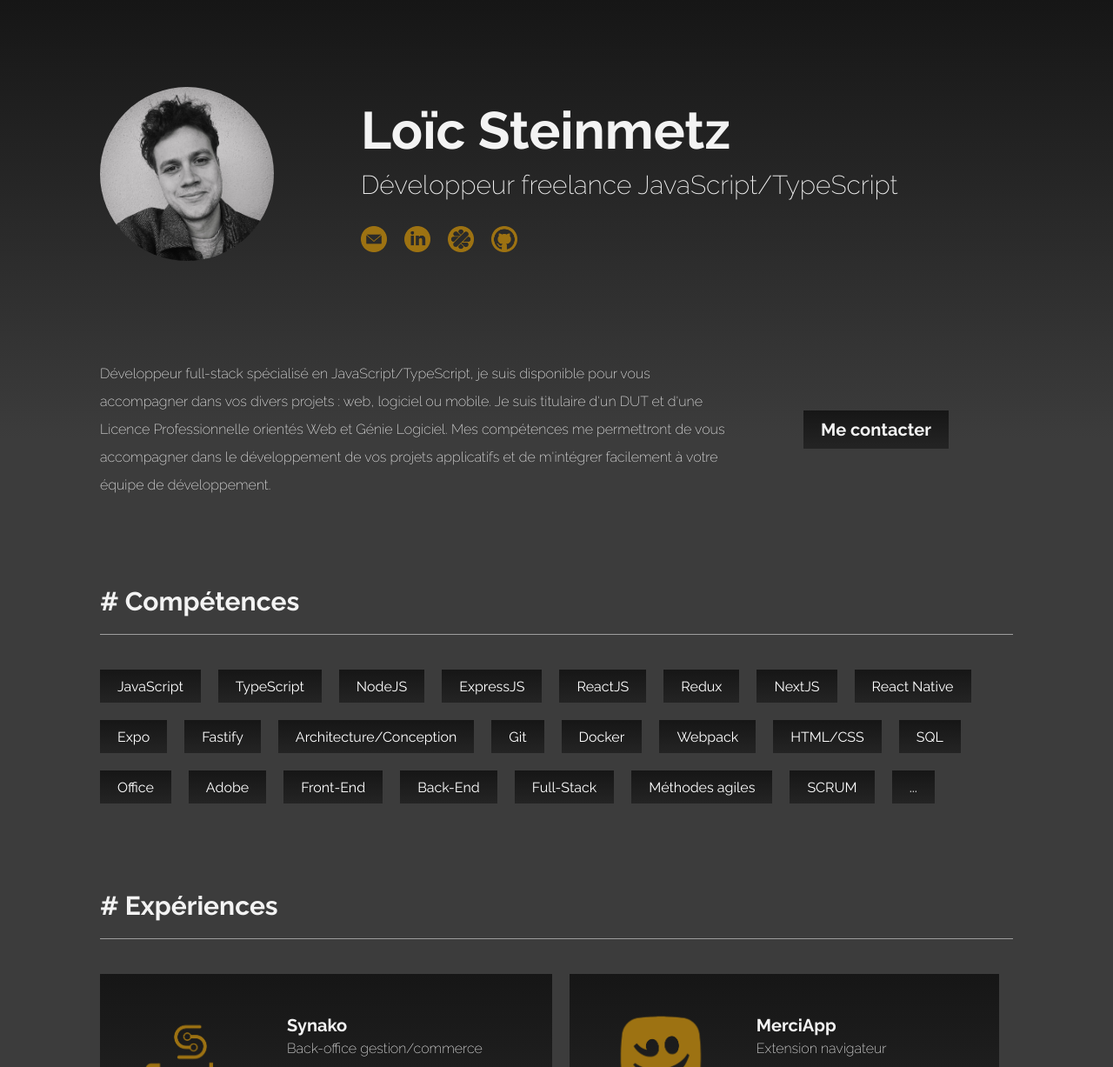
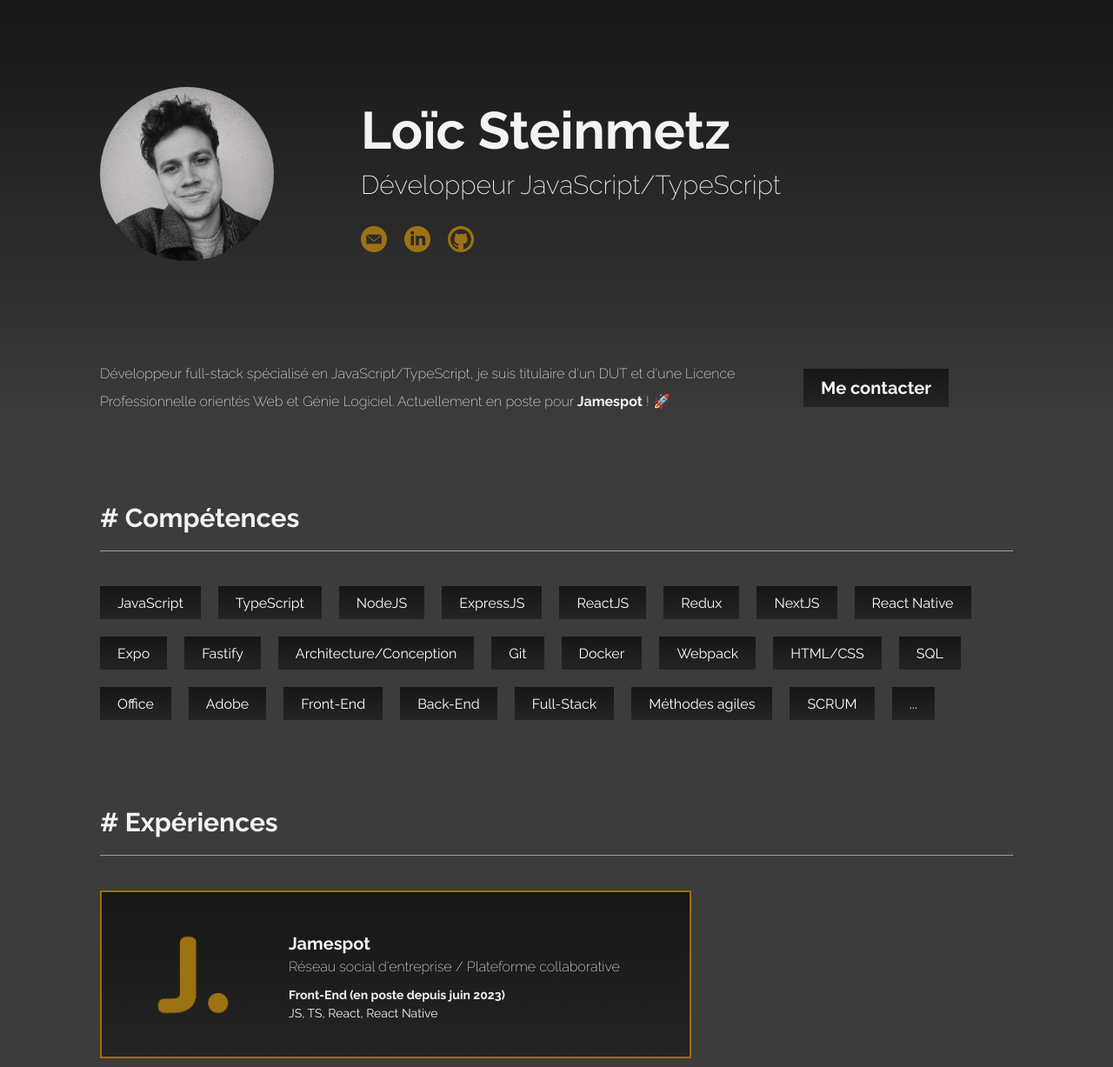
Before and after one commit to loicsteinmetz/loicsteinmetz.github.io, a plain HTML site: page index.html in a window 1280 px wide. Shown: the top 1227 px of the page at 87% size. Drawn offline with Linux system fonts and the light colour scheme.

Commit message:
Update Jamespot

```diff
--- a/index.html
+++ b/index.html
@@ -6,7 +6,7 @@
   <meta http-equiv="X-UA-Compatible" content="IE=edge">
   <meta name="viewport" content="width=device-width, initial-scale=1.0">
 
-  <title>Loïc Steinmetz | Développeur freelance</title>
+  <title>Loïc Steinmetz | Développeur JavaScript/TypeScript</title>
 
   <link rel="preconnect" href="https://fonts.googleapis.com">
   <link rel="preconnect" href="https://fonts.gstatic.com" crossorigin>
@@ -35,11 +35,11 @@
       </div>
       <div id="brand">
         <h1>Loïc Steinmetz</h1>
-        <h2>Développeur freelance JavaScript/TypeScript <span>_</span></h2>
+        <h2>Développeur JavaScript/TypeScript <span>_</span></h2>
         <div id="networks">
           <a href="mailto:loic.steinmetz@outlook.fr" target="_blank" ><div id="network"><img src="img/email.png" alt="Email"/></div></a>
           <a href="https://www.linkedin.com/in/loic-steinmetz/" target="_blank"><div id="network"><img src="img/linkedin.png" alt="LinkedIn"/></div></a>
-          <a href="https://www.malt.fr/profile/loicsteinmetz" target="_blank"><div id="network"><img src="img/malt.png" alt="Malt"/></div></a>
+          <!--<a href="https://www.malt.fr/profile/loicsteinmetz" target="_blank"><div id="network"><img src="img/malt.png" alt="Malt"/></div></a>-->
           <a href="https://github.com/loicsteinmetz" target="_blank"><div id="network"><img src="img/github.png" alt="Github"/></div></a>
         </div>
       </div>
@@ -48,8 +48,10 @@
 
   <section id="intro">
     <p>
-      Développeur full-stack spécialisé en JavaScript/TypeScript, je suis disponible pour vous accompagner dans vos divers projets : web, logiciel ou mobile.
-      Je suis titulaire d'un DUT et d'une Licence Professionnelle orientés Web et Génie Logiciel. Mes compétences me permettront de vous accompagner dans le développement de vos projets applicatifs et de m'intégrer facilement à votre équipe de développement.
+      Développeur full-stack spécialisé en JavaScript/TypeScript, je suis titulaire d'un DUT et d'une Licence Professionnelle orientés Web et Génie Logiciel.
+      Actuellement en poste pour <strong><a href="https://www.fr.jamespot.com/" target="_blank">Jamespot</a></strong> ! 🚀
+      <!--Développeur full-stack spécialisé en JavaScript/TypeScript, je suis disponible pour vous accompagner dans vos divers projets : web, logiciel ou mobile.
+      Je suis titulaire d'un DUT et d'une Licence Professionnelle orientés Web et Génie Logiciel. Mes compétences me permettront de vous accompagner dans le développement de vos projets applicatifs et de m'intégrer facilement à votre équipe de développement.-->
     </p>
     <div>
       <button class="contact-btn">Me contacter</button>
@@ -89,6 +91,17 @@
   <section id="experiences">
     <h3># Expériences</h3>
     <div id="experiences-list">
+      <div class="experience current-experience">
+        <div class="experience-image">
+          <img src="img/jamespot.png" alt="Synako" />
+        </div>
+        <div class="exprerience-infos">
+          <p class="experience-title">Jamespot</p>
+          <p class="experience-description">Réseau social d'entreprise / Plateforme collaborative</p>
+          <p class="experience-type">Front-End (en poste depuis juin 2023)</p>
+          <p class="experience-skills">JS, TS, React, React Native</p>
+        </div>
+      </div>
       <div class="experience">
         <div class="experience-image">
           <img src="img/synako.png" alt="Synako" />
@@ -216,7 +229,7 @@
     <div id="networks">
       <a href="mailto:loic.steinmetz@outlook.fr" target="_blank" ><div id="network"><img src="img/email.png" alt="Email"/></div></a>
       <a href="https://www.linkedin.com/in/loic-steinmetz/" target="_blank"><div id="network"><img src="img/linkedin.png" alt="LinkedIn"/></div></a>
-      <a href="https://www.malt.fr/profile/loicsteinmetz" target="_blank"><div id="network"><img src="img/malt.png" alt="Malt"/></div></a>
+      <!--<a href="https://www.malt.fr/profile/loicsteinmetz" target="_blank"><div id="network"><img src="img/malt.png" alt="Malt"/></div></a>-->
       <a href="https://github.com/loicsteinmetz" target="_blank"><div id="network"><img src="img/github.png" alt="Github"/></div></a>
     </div>
   </footer>
@@ -242,6 +255,7 @@
           <p class="contact-label">LinkedIn</p>
         </div>
       </a>
+      <!--
       <a href="https://www.malt.fr/profile/loicsteinmetz" target="_blank">
         <div class="contact">
           <div class="contact-icon">
@@ -274,6 +288,7 @@
           <p class="contact-label">Comet</p>
         </div>
       </a>
+      -->
       <a href="https://github.com/loicsteinmetz" target="_blank">
         <div class="contact">
           <div class="contact-icon">
--- a/style.css
+++ b/style.css
@@ -186,6 +186,10 @@ section h3:after {
 
 .experience-image {
   width: 120px;
+}
+
+.current-experience {
+  border: 2px solid rgb(156, 113, 5)
 }
 
 .experience-image img {
```
Also changed, not shown: img/jamespot.png (added).
